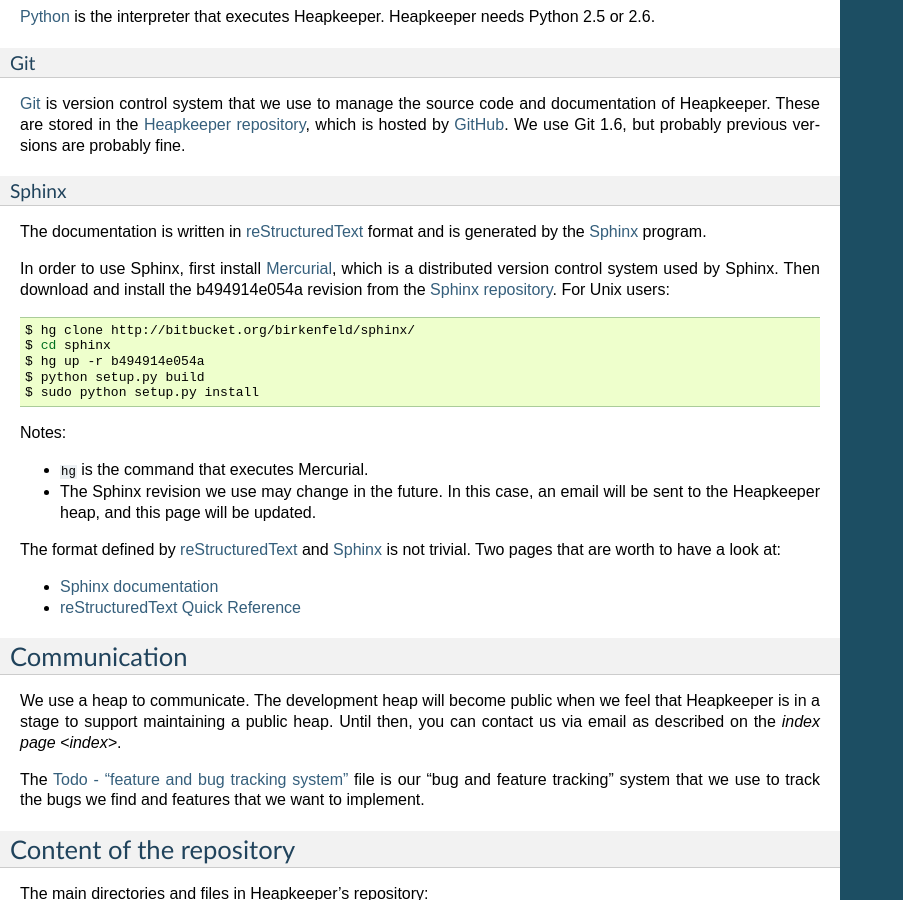
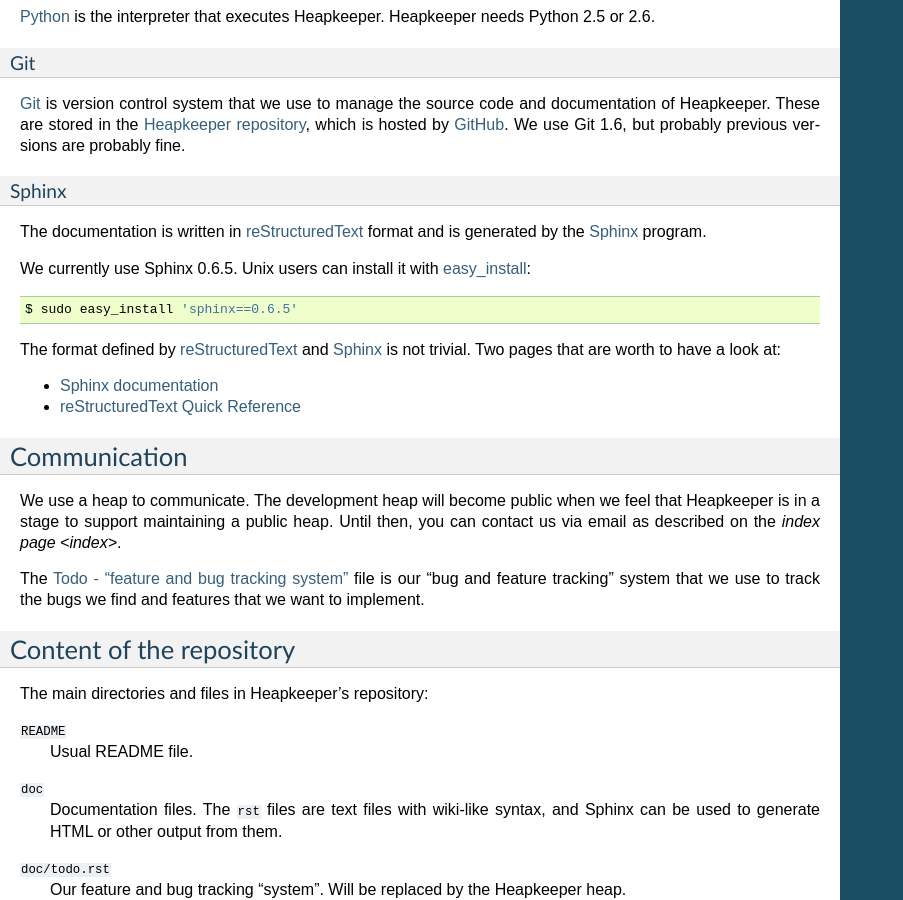
Before and after one commit to hcs42/heapkeeper-old, a Sphinx documentation site: the page built from doc/development.rst, in a window 1280 px wide and 900 px high, scrolled down 567 px. Shown: the whole window, without its empty margins (0-903 px from the left). Built offline with Sphinx 7.4.7, drawn with Linux system fonts in a browser that asks for light colours.

Commit message:
DevDoc: Sphinx 0.6.5 installation method
[developer documentation]

Since Sphinx 0.6.5 works fine, it is no longer recommended to get Sphinx from
the hg repository.

```diff
--- a/doc/development.rst
+++ b/doc/development.rst
@@ -57,23 +57,11 @@ Sphinx
 The documentation is written in reStructuredText_ format and is generated by
 the Sphinx_ program.
 
-In order to use Sphinx, first install Mercurial_, which is a distributed
-version control system used by Sphinx. Then download and install the
-b494914e054a revision from the `Sphinx repository`_. For Unix users:
+We currently use Sphinx 0.6.5. Unix users can install it with `easy_install`_:
 
 .. code-block:: sh
 
-    $ hg clone http://bitbucket.org/birkenfeld/sphinx/
-    $ cd sphinx
-    $ hg up -r b494914e054a
-    $ python setup.py build
-    $ sudo python setup.py install
-
-Notes:
-
-- ``hg`` is the command that executes Mercurial.
-- The Sphinx revision we use may change in the future. In this case, an email
-  will be sent to the Heapkeeper heap, and this page will be updated.
+    $ sudo easy_install 'sphinx==0.6.5'
 
 The format defined by reStructuredText_ and Sphinx_ is not trivial. Two pages
 that are worth to have a look at:
@@ -83,6 +71,7 @@ that are worth to have a look at:
 
 .. _`reStructuredText`: http://docutils.sourceforge.net/rst.html
 .. _`Sphinx`: http://sphinx.pocoo.org/
+.. _`easy_install`: http://peak.telecommunity.com/DevCenter/EasyInstall
 .. _`Mercurial`: http://mercurial.selenic.com/
 .. _`Sphinx repository`: http://bitbucket.org/birkenfeld/sphinx/
 .. _`Sphinx documentation`: http://sphinx.pocoo.org/contents.html
```
